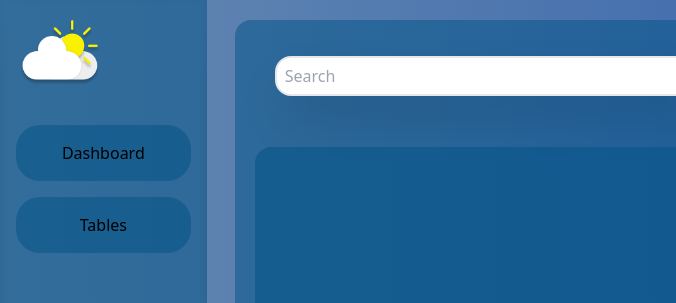
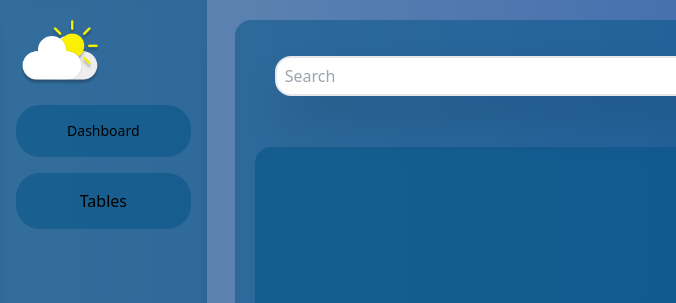
Before and after one commit to abdullahjamil42/WeatherApplication, a website: page index.html in a window 1280 px wide. Shown: the top 303 px of the page, 0-676 px from the left. Drawn offline with nearby package versions, Linux system fonts and the light colour scheme.

Commit message:
Update index.html

```diff
--- a/index.html
+++ b/index.html
@@ -70,10 +70,10 @@
             <img src="resources/logo2.png" class="mr-2" height="80" width="80">
         </div>
         <div class="content">
-            <a href="index.html" class="z-10 m-4 mt-10 rounded-3xl relative flex items-center justify-center transition-transform transform hover:scale-100 hover:translate-y-1 "style="background: rgba(0, 83, 134, 0.5);">
-                <span class="m-4">Dashboard </span>
+            <a href="index.html" class="z-10 md:m-4 sm:m-1 mt-10 rounded-3xl relative flex items-center justify-center transition-transform transform hover:scale-100 hover:translate-y-1 "style="background: rgba(0, 83, 134, 0.5);" >
+                <span class="m-4 text-xs md:text-sm">Dashboard </span>
             </a>
-            <a id = "table" href="Table.html" class="z-10 m-4 relative flex rounded-3xl justify-center transition-transform transform hover:scale-100 hover:translate-y-1" style="background: rgba(0, 83, 134, 0.5);">
+            <a id = "table" href="Table3.html" class="z-10 md:m-4 sm:m-1 mt-4 relative flex rounded-3xl justify-center transition-transform transform hover:scale-100 hover:translate-y-1"  style="background: rgba(0, 83, 134, 0.5);">
                 <span class="m-4">Tables</span>
             </a>
         </div>
@@ -97,13 +97,13 @@
 
         <!-- WeatherData -->
         <div class=" gap-4 pb-5 px-5 row-span-3 col-span-3 text-left z-10 relative">
-            <div id="CurrentWeatherData" class="md:overflow-hidden p-4   col-span-3 h-full rounded-2xl px-7 pt-10 flex flex-col justify-between" style="background: rgba(0, 83, 134, 0.5);">
+            <div id="CurrentWeatherData" class="overflow-hidden p-4   col-span-3 h-full rounded-2xl px-7 pt-10 flex flex-col justify-between" style="background: rgba(0, 83, 134, 0.5);">
                 <div class="flex justify-center items-center">
                     <p class="text-center font-semibold text-2xl"><span id="City-name"></span></p>
                     <i id="loc" class="fas fa-map-marker-alt ml-2" style="display:none; font-size: 30px; color: white;"></i>
                 </div>
                 <div class="flex flex-row items-center justify-center">
-                    <img id="Weather-Icon" src="" alt="Weather Icon" class="hidden md:block" style="height: 20vh;" />
+                    <img id="Weather-Icon" src="" alt="Weather Icon" class="hidden  lg:block" style="height: 20vh;" />
                     <div>
                         <p class="text-center font-semibold md:text-8xl sm:text-xl text-3xl"><span id="Temperature"></span></p>
                         <p class="ml-4 text-center font-semibold text-m"><span id="FeelsLike"></span></p>
```
